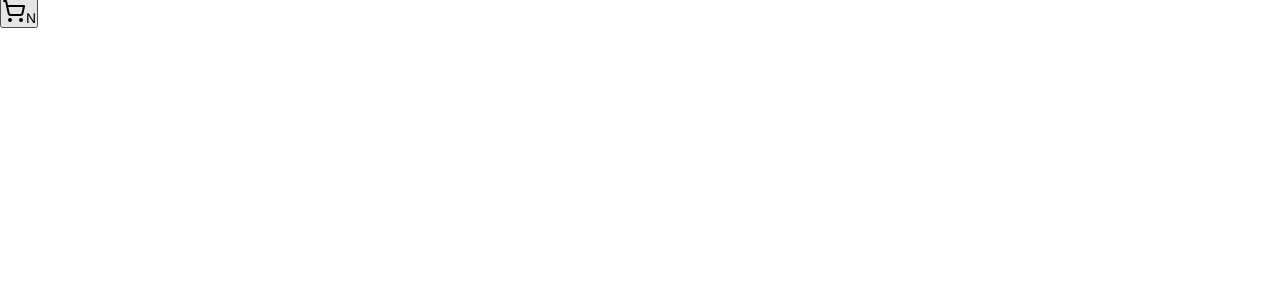
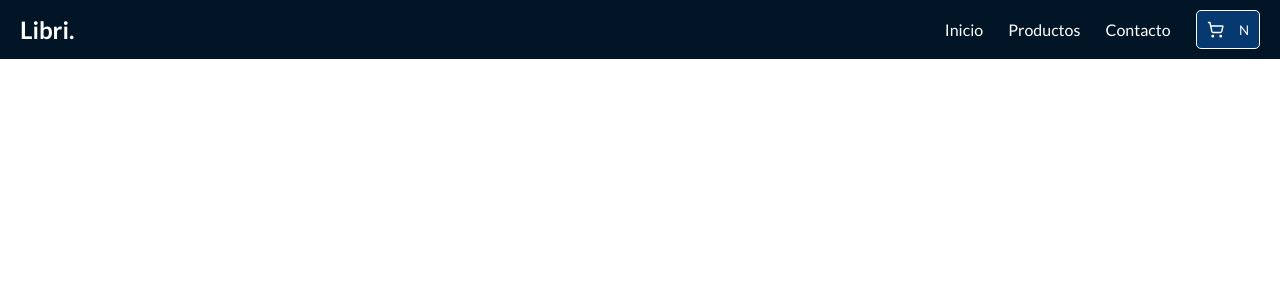
Before and after one commit to EnzoDev10/Libri, a React (Vite) app: page / in a window 1280 px wide. Shown: the top 300 px of the page. Built offline with nearby package versions, Linux system fonts and the light colour scheme.

Commit message:
Updated Header and CartBtn components.

```diff
--- a/index.html
+++ b/index.html
@@ -7,7 +7,7 @@
 		<link rel="preconnect" href="https://fonts.googleapis.com" />
 		<link rel="preconnect" href="https://fonts.gstatic.com" crossorigin />
 		<link
-			href="https://fonts.googleapis.com/css2?family=Inter:ital,opsz,wght@0,14..32,100..900;1,14..32,100..900&display=swap"
+			href="https://fonts.googleapis.com/css2?family=Lato:wght@400;700&display=swap"
 			rel="stylesheet"
 		/>
 		<title>Drassil</title>
--- a/src/components/CartBtn/CartBtn.tsx
+++ b/src/components/CartBtn/CartBtn.tsx
@@ -1,23 +1,10 @@
+import './cartBtn.css';
 import { ShoppingCart } from 'lucide-react';
-/* const Btn = styled.button`
-	background-color: var(--dark-green);
-	padding: 10px 10px;
-	border: none;
-	border-radius: 10px;
-	display: flex;
-	gap: 15px;
-	align-items: center;
-`;
- */
-/* const Icon = styled(ShoppingCart)`
-	width: 1.3em;
-	height: 1.3em;
-`;
- */
+
 export const CartBtn = () => {
 	return (
 		<button className='hover'>
-			<ShoppingCart />N
+			<ShoppingCart className='icon' />N
 		</button>
 	);
 };
--- /dev/null
+++ b/src/components/CartBtn/cartBtn.css
@@ -0,0 +1,16 @@
+button {
+	background-color: var(--accent-color);
+	padding: 10px 10px;
+	border: none;
+	border-radius: 5px;
+	display: flex;
+	gap: 15px;
+	align-items: center;
+	color: inherit;
+	border: 1px solid var(--text-light);
+}
+
+.icon {
+	width: 1.3em;
+	height: 1.3em;
+}
--- a/src/components/Header/Header.tsx
+++ b/src/components/Header/Header.tsx
@@ -1,9 +1,32 @@
 import { CartBtn } from '../index';
+import './header.css';
 
 export const Header = () => {
 	return (
-		<header>
-			<CartBtn></CartBtn>
+		<header className='wrapper'>
+			<span className='logo'>Libri.</span>
+			<nav>
+				<ul>
+					<li>
+						<a href='#' className='hover'>
+							Inicio
+						</a>
+					</li>
+					<li>
+						<a href='#' className='hover'>
+							Productos
+						</a>
+					</li>
+					<li>
+						<a href='#' className='hover'>
+							Contacto
+						</a>
+					</li>
+					<li>
+						<CartBtn />
+					</li>
+				</ul>
+			</nav>
 		</header>
 	);
 };
--- /dev/null
+++ b/src/components/Header/header.css
@@ -0,0 +1,17 @@
+header {
+	background-color: var(--dark-bg);
+	display: flex;
+	align-items: center;
+	justify-content: space-between;
+	color: var(--text-light);
+	display: flex;
+	align-items: center;
+	justify-content: space-between;
+}
+
+nav ul {
+	display: flex;
+	align-items: center;
+	gap: 25px;
+    font-size: var();
+}
--- a/src/index.css
+++ b/src/index.css
@@ -1,13 +1,44 @@
 :root {
-	--dark-background: #131313;
-	--dark-green: #22ccaa;
+	--dark-bg: #021526;
+	--light-bg: #d9d9d9;
+	--products-bg: #0c396f;
+	--title-bg: #27445d;
+
+	--accent-color: #06396f;
+	--text-dark: #222222;
+	--text-light: #ffffff;
+	/* number */
+	--size-paragraph: 1rem;
+	--size-link: 1.5rem;
+	--size-heading-1: 8rem;
+	/* string */
+	--main-font: lato;
 }
 
 * {
 	margin: 0;
 	padding: 0;
 	box-sizing: border-box;
-	font-family: 'inter', sans-serif;
+	font-family: var(--main-font), sans-serif;
+}
+
+a {
+	text-decoration: none;
+	color: inherit;
+	display: inline-block;
+}
+
+ul {
+	list-style: none;
+}
+
+.wrapper {
+	padding: 10px 20px;
+}
+
+.logo {
+	font-weight: 700;
+	font-size: 1.5rem;
 }
 
 .hover {
@@ -15,6 +46,5 @@
 
 	&:hover {
 		transform: translateY(-3px);
-
 	}
 }
```
